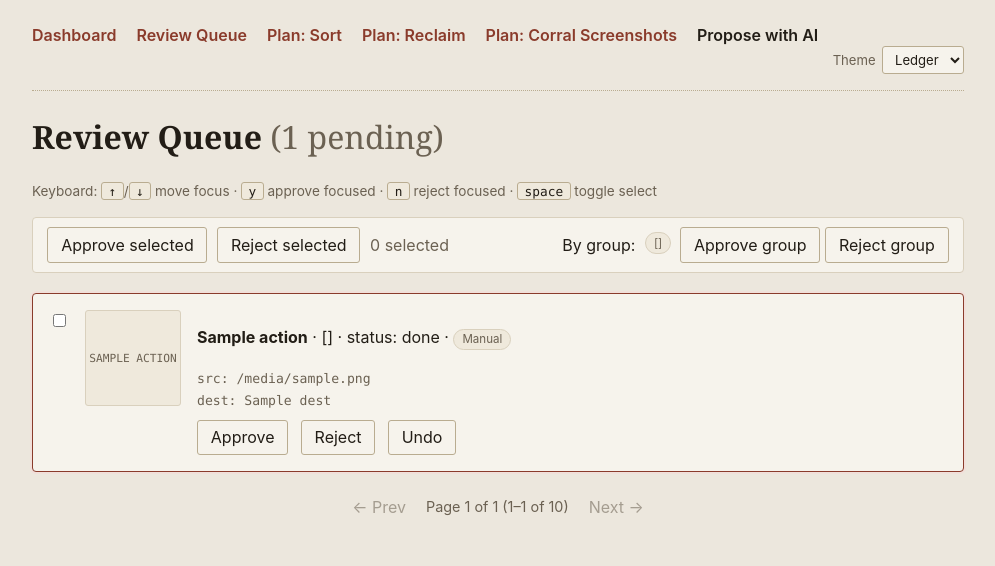
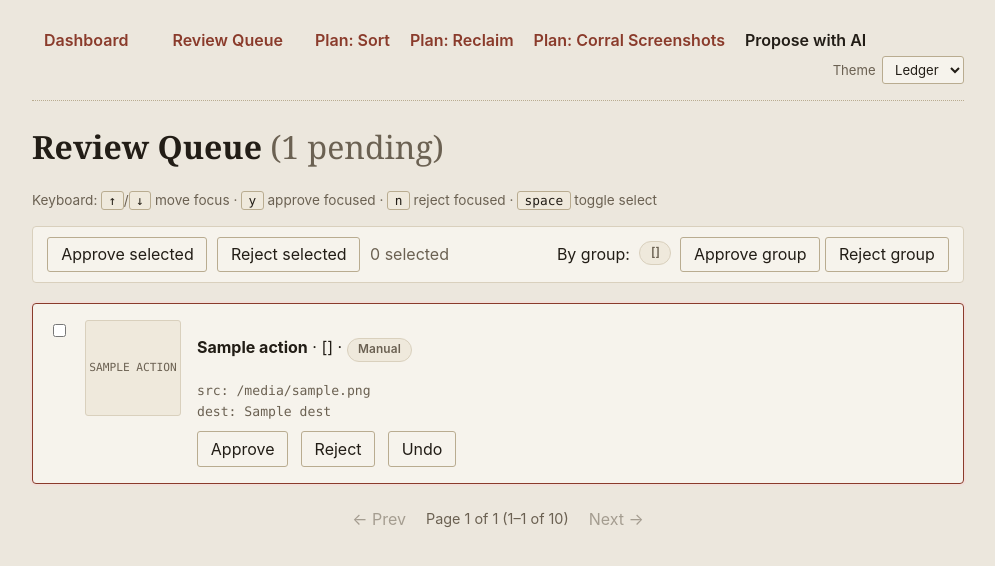
Before and after one commit to mdostal/cleanup-tools, a Flask app: template src/cleanup_tools/ui/templates/queue.html in a window 1280 px wide. Shown: the top 566 px of the page, without its empty margins (142-1137 px from the left). Run offline with Flask 3, Linux system fonts and the light colour scheme; the template is opened without the code that fills it: most values are stand-ins (such as "Sample title", 1, 10 or a date in 2020).

Commit message:
Fix real UI polish gaps found using the app live: chart clipping, badges, nav state, pending-noise at scale
Real usage (a live queue that grew to 6,809 entries) surfaced four
issues the artifact mockup and prior review passes didn't catch:

- Dashboard donut chart was clipped -- its stroke's outer edge exceeded
  the canvas bounds. Fixed by solving radius backwards from a
  max-outer-radius cap (outerEdge == maxOuterRadius by construction,
  verified algebraically and via pixel-sampled screenshots across all
  3 themes: zero drawn pixels touch any canvas edge). Also made the
  chart devicePixelRatio-aware for crisp rendering.
- Badges/pills went from a flat, undifferentiated grey to real
  theme-token-colored chips (badge-status-pending/approved/rejected),
  matching the polish level of the original design pitch.
- Nav now shows a genuine current-page indicator (Dashboard vs Review
  Queue, via request.endpoint) -- the one-shot Plan: action links
  deliberately never get a stuck active state, verified against every
  query-string variant (?staged=N, ?plan_error=...).
- The "everything just says pending" complaint turned out to be
  accurate data, not a bug -- but repeating identical status text on
  every one of thousands of cards was real noise. The dashboard's
  status counts became a prominent headline stat row; the redundant
  per-card status text was removed from queue.html entirely, since
  /queue's _pending_entries() is a hard status=="pending" filter with
  no other entry source anywhere in the codebase -- confirmed safe to
  remove, not a regression, by direct code read.

Independent review gave the two highest-regression-risk claims (chart
geometry, "queue only shows pending") the most scrutiny and confirmed
both algebraically/empirically and via direct code reading. 440/440
tests pass, zero regressions to load-bearing markers keyboard.js/
plan-reclaim.js/the test suite depend on.

Co-Authored-By: Claude Sonnet 5 <noreply@anthropic.com>

```diff
--- a/src/cleanup_tools/ui/static/theme.js
+++ b/src/cleanup_tools/ui/static/theme.js
@@ -84,17 +84,53 @@
     return getComputedStyle(document.documentElement).getPropertyValue(name).trim();
   }
 
+  // Logical (CSS-pixel) side length of the chart -- kept separate from the
+  // canvas element's actual drawing-buffer resolution (see below) so the
+  // geometry math and the display size can each be reasoned about on their
+  // own terms.
+  var CHART_SIZE = 160;
+
   function drawDashboardChart() {
     var canvas = document.getElementById("dashboard-chart");
     if (!canvas || !canvas.getContext) {
       return;
     }
+
+    // A <canvas> has two independent sizes: the `width`/`height` HTML
+    // attributes (the actual drawing-buffer resolution) and the CSS
+    // width/height (the on-screen display size). Setting only one of them
+    // desyncs the two, which is exactly what produced the "wheel getting
+    // cut off" bug this function used to have (see below). Here, both are
+    // driven from the same `size`/`dpr` values every draw, so they can
+    // never disagree: the CSS size is fixed at CHART_SIZE regardless of
+    // display density, and the backing buffer is scaled up by
+    // devicePixelRatio for crisp rendering on retina/high-DPI screens.
+    var size = CHART_SIZE;
+    var dpr = window.devicePixelRatio || 1;
+    canvas.style.width = size + "px";
+    canvas.style.height = size + "px";
+    canvas.width = Math.round(size * dpr);
+    canvas.height = Math.round(size * dpr);
+
     var ctx = canvas.getContext("2d");
-    var size = canvas.width;
+    // All drawing below is expressed in CSS-pixel coordinates (0..size);
+    // this transform maps that 1:1 onto the (possibly larger) backing
+    // buffer instead of every coordinate needing its own *dpr.
+    ctx.setTransform(dpr, 0, 0, dpr, 0, 0);
+
     var cx = size / 2;
     var cy = size / 2;
-    var radius = size / 2 - 10;
-    var thickness = Math.max(10, radius * 0.34);
+    // The stroke is centered ON the arc path, so its OUTER edge sits at
+    // `radius + thickness / 2` -- previously this could exceed the
+    // canvas's half-size (e.g. radius 80 + thickness/2 13.6 = 93.6, inside
+    // a 180x180 canvas whose usable half-size was only 90), clipping the
+    // ring flat against the canvas edge. `maxOuterRadius` is the hard cap
+    // on that outer edge, and `radius` is solved backwards from it so the
+    // full ring -- including its outer edge -- always stays within bounds.
+    var padding = 12;
+    var maxOuterRadius = size / 2 - padding;
+    var thickness = Math.max(10, maxOuterRadius * 0.34);
+    var radius = maxOuterRadius - thickness / 2;
 
     ctx.clearRect(0, 0, size, size);
 
--- a/src/cleanup_tools/ui/templates/base.html
+++ b/src/cleanup_tools/ui/templates/base.html
@@ -151,6 +151,23 @@
     font-family: var(--font-ui);
     color: var(--accent);
   }
+  /* Current-page indicator: only ever applied to Dashboard/Review Queue
+     (see base.html's nav below) -- those are the only two links that are
+     actual pages you can "be on". The Plan: links are one-shot actions
+     that redirect back to the dashboard, not destinations, so they never
+     carry .nav-link/aria-current and never show a stuck active state. */
+  nav a.nav-link {
+    padding: 0.3rem 0.75rem;
+    border-radius: 999px;
+    transition: background-color 0.15s ease, color 0.15s ease;
+  }
+  nav a.nav-link:hover { background: var(--surface-2); }
+  nav a.nav-link[aria-current="page"] {
+    background: var(--accent-soft);
+    color: var(--accent);
+    box-shadow: var(--shadow-card);
+  }
+  nav a.nav-link[aria-current="page"]:hover { background: var(--accent-soft); }
   nav form { display: inline; margin-right: 1.25rem; }
   nav form button {
     border: none;
@@ -248,11 +292,20 @@
   .group-card h3 { margin: 0 0 0.4rem; font-family: var(--font-mono); font-size: 0.95rem; color: var(--ink); }
   .group-card .meta { color: var(--ink-soft); margin: 0 0 0.5rem; }
 
+  /* Chip/pill styling for every .badge -- real padding, a bit of
+     font-weight and letter-spacing, and a background/foreground color pair
+     drawn from the active theme's tokens (see badge-ai/badge-manual and
+     badge-status-* below), rather than one flat neutral color for
+     everything. */
   .badge {
-    display: inline-block;
+    display: inline-flex;
+    align-items: center;
     font-family: var(--font-ui);
-    font-size: 0.72rem;
-    padding: 0.1rem 0.5rem;
+    font-size: 0.74rem;
+    font-weight: 600;
+    letter-spacing: 0.01em;
+    line-height: 1.3;
+    padding: 0.2rem 0.65rem;
     border-radius: 999px;
     background: var(--surface-2);
     border: 1px solid var(--line);
@@ -376,8 +438,24 @@
 </head>
 <body>
 <nav>
-  <a href="{{ url_for('ui.dashboard') }}">Dashboard</a>
-  <a href="{{ url_for('ui.queue_view') }}">Review Queue</a>
+  <!-- "Current page" indicator: request.endpoint (Flask injects `request`
+       into every template's context by default, no routes.py change
+       needed) tells us which of these two is the actual page being
+       viewed. Only Dashboard/Review Queue ever get .nav-link +
+       aria-current="page" -- the Plan: links below are one-shot actions
+       that redirect back to the dashboard, not pages you "are on", so they
+       deliberately never carry this treatment (and never show a stuck
+       active state after being clicked). -->
+  <a
+    href="{{ url_for('ui.dashboard') }}"
+    class="nav-link"
+    {% if request.endpoint == 'ui.dashboard' %}aria-current="page"{% endif %}
+  >Dashboard</a>
+  <a
+    href="{{ url_for('ui.queue_view') }}"
+    class="nav-link"
+    {% if request.endpoint == 'ui.queue_view' %}aria-current="page"{% endif %}
+  >Review Queue</a>
   <a href="{{ url_for('ui.plan_sort') }}">Plan: Sort</a>
   <a
     href="{{ url_for('ui.plan_reclaim') }}"
--- a/src/cleanup_tools/ui/templates/queue.html
+++ b/src/cleanup_tools/ui/templates/queue.html
@@ -66,9 +66,16 @@
 
   <div class="entry-body">
     <p>
+      <!-- No per-card status badge here on purpose: /queue (see routes.py's
+           queue_view -> _pending_entries()) only ever lists pending
+           entries, so "status: pending" repeated on every single card --
+           at real scale, potentially thousands of times -- is pure noise
+           that's 100% implied by the page's own premise (and by the
+           "N pending" count in the <h1> above). The AI-vs-manual source
+           badge below is kept, since unlike status it genuinely varies
+           per card. -->
       <strong>{{ entry.action }}</strong>
       &middot; {{ entry.group_key or "ungrouped" }}
-      &middot; status: {{ entry.status }}
       &middot;
       {% if is_ai_source(entry.source) %}
       <span class="badge badge-ai" title="Proposed by {{ entry.source }}">AI-proposed</span>
```
Also changed, not shown: other parts of src/cleanup_tools/ui/templates/base.html (+42 -6 lines), src/cleanup_tools/ui/templates/dashboard.html (+16 -5 lines), tests/test_ui_routes.py (+60 -0 lines).
